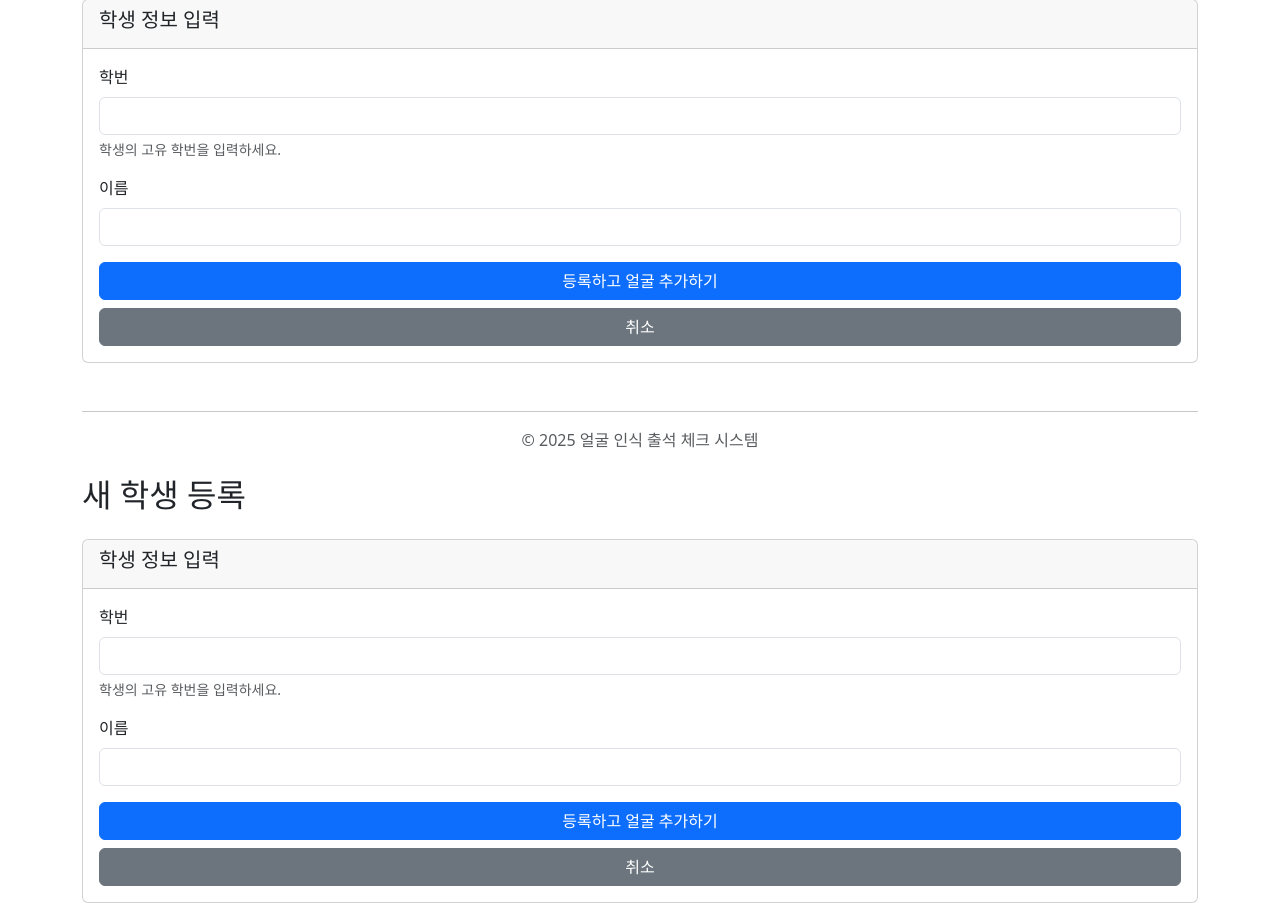
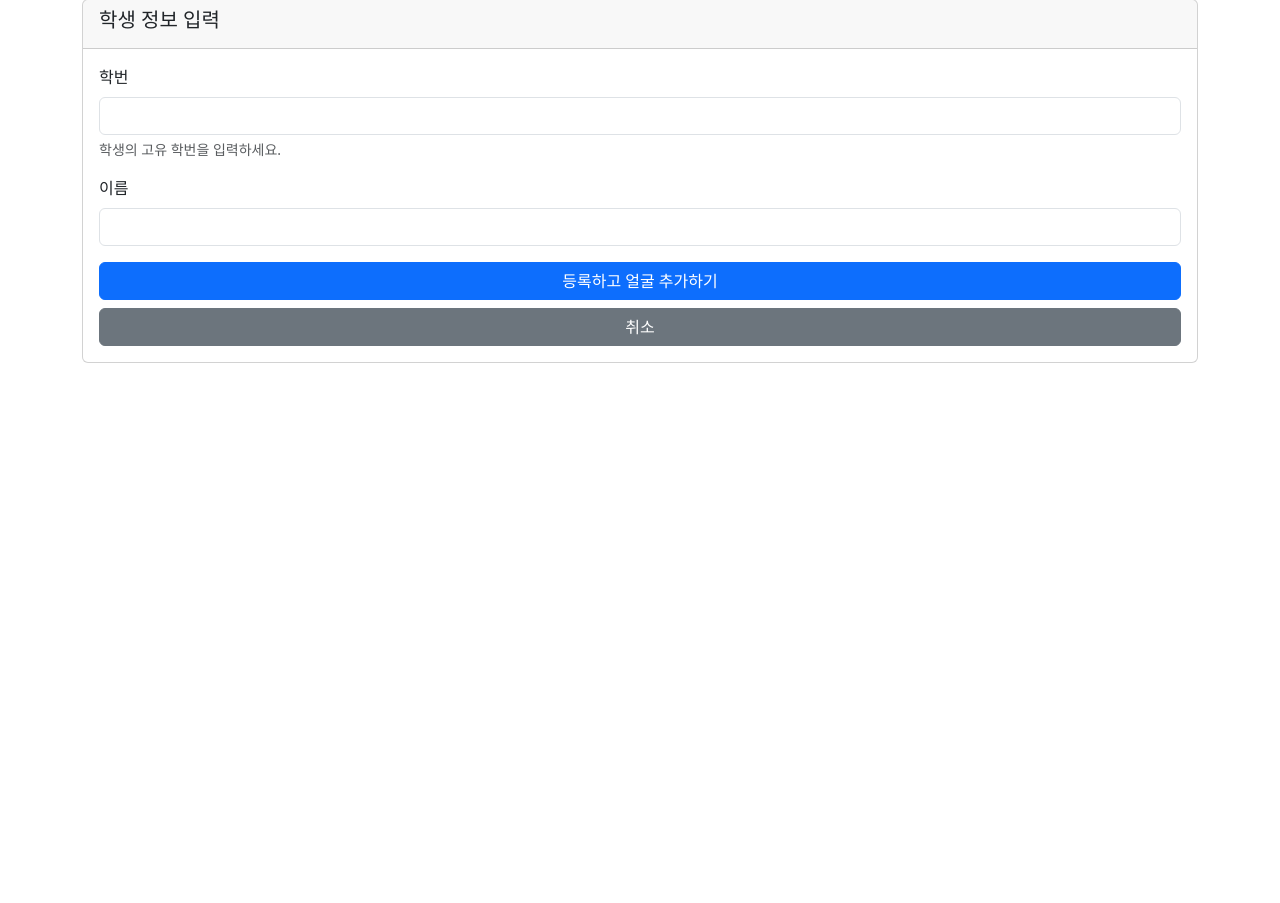
Before and after one commit to zZabarong/daesung_test, a Flask app: page /students/new in a window 1280 px wide. Shown: the part 135-1038 px from the top of the page. After the commit the page ends 498 px from the top, so only its background shows below. Run offline with Flask 3, Linux system fonts and the light colour scheme.

Commit message:
짜잘짜잘한 문제 수정

```diff
--- a/src/templates/new_student.html
+++ b/src/templates/new_student.html
@@ -1,81 +1,4 @@
 <!DOCTYPE html>
-<html lang="ko">
-<head>
-    <meta charset="UTF-8">
-    <meta name="viewport" content="width=device-width, initial-scale=1.0">
-    <title>새 학생 등록 - 얼굴 인식 출석 체크</title>
-    <link href="https://cdn.jsdelivr.net/npm/bootstrap@5.3.0-alpha1/dist/css/bootstrap.min.css" rel="stylesheet">
-    <style>
-        body {
-            padding-top: 3rem;
-        }
-    </style>
-</head>
-<body>
-    <nav class="navbar navbar-expand-md navbar-dark fixed-top bg-dark">
-        <div class="container">
-            <a class="navbar-brand" href="/">얼굴 인식 출석 체크</a>
-            <button class="navbar-toggler" type="button" data-bs-toggle="collapse" data-bs-target="#navbarCollapse">
-                <span class="navbar-toggler-icon"></span>
-            </button>
-            <div class="collapse navbar-collapse" id="navbarCollapse">
-                <ul class="navbar-nav me-auto mb-2 mb-md-0">
-                    <li class="nav-item">
-                        <a class="nav-link" href="/">홈</a>
-                    </li>
-                    <li class="nav-item">
-                        <a class="nav-link" href="/dashboard">대시보드</a>
-                    </li>
-                    <li class="nav-item">
-                        <a class="nav-link active" href="/students">학생 관리</a>
-                    </li>
-                    <li class="nav-item">
-                        <a class="nav-link" href="/attendance">출석 기록</a>
-                    </li>
-                </ul>
-            </div>
-        </div>
-    </nav>
-
-    <main class="container">
-        <h2 class="mt-4">새 학생 등록</h2>
-
-        <div class="card mt-4">
-            <div class="card-header">
-                <h5>학생 정보 입력</h5>
-            </div>
-            <div class="card-body">
-                {% if error %}
-                <div class="alert alert-danger">{{ error }}</div>
-                {% endif %}
-
-                <form method="POST" action="{{ url_for('new_student') }}">
-                    <div class="mb-3">
-                        <label for="student_id" class="form-label">학번</label>
-                        <input type="text" class="form-control" id="student_id" name="student_id" required>
-                        <div class="form-text">학생의 고유 학번을 입력하세요.</div>
-                    </div>
-                    <div class="mb-3">
-                        <label for="name" class="form-label">이름</label>
-                        <input type="text" class="form-control" id="name" name="name" required>
-                    </div>
-                    <div class="d-grid gap-2">
-                        <button type="submit" class="btn btn-primary">등록하고 얼굴 추가하기</button>
-                        <a href="{{ url_for('manage_students') }}" class="btn btn-secondary">취소</a>
-                    </div>
-                </form>
-            </div>
-        </div>
-    </main>
-
-    <footer class="container mt-5">
-        <hr>
-        <p class="text-center text-muted">&copy; 2025 얼굴 인식 출석 체크 시스템</p>
-    </footer>
-
-    <script src="https://cdn.jsdelivr.net/npm/bootstrap@5.3.0-alpha1/dist/js/bootstrap.bundle.min.js"></script>
-</body>
-</html><!DOCTYPE html>
 <html lang="ko">
 <head>
     <meta charset="UTF-8">
```
Also changed, not shown: 1 other file.
